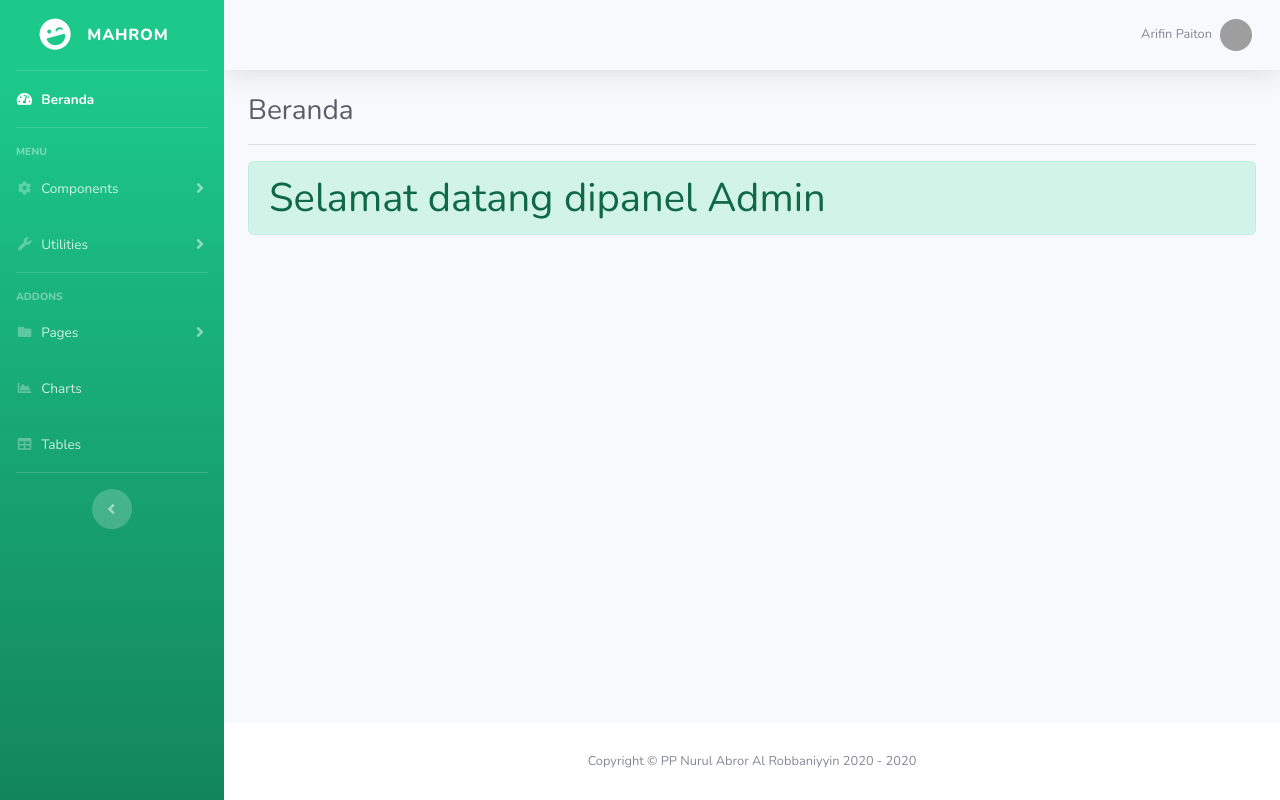
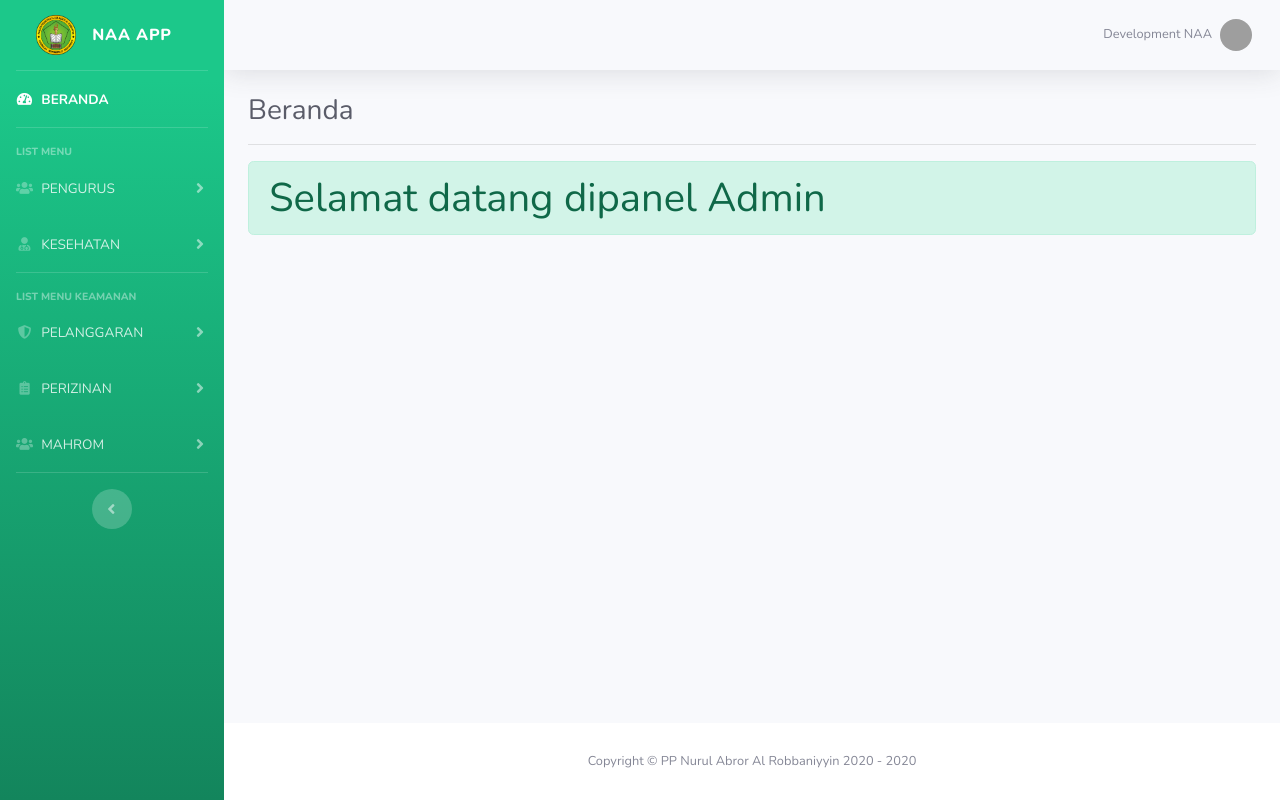
Before and after one commit to abdulbasit1996/appnaa, a CodeIgniter app: page /mahrom/ in a window 1280 px wide. Run offline with CodeIgniter, Linux system fonts and the light colour scheme; some libraries are stand-ins or nearby versions; grey boxes are pictures that could not be loaded.

Commit message:
membuat menu & tambah logo

```diff
--- a/application/views/template/header.php
+++ b/application/views/template/header.php
@@ -9,7 +9,7 @@
   <meta name="description" content="">
   <meta name="author" content="">
 
-  <title>Aplikasi Mahrom - Administrator</title>
+  <title>NAA-App - Administrator</title>
 
   <!-- Custom fonts for this template -->
   <link href="<?= base_url(); ?>assets/vendor/fontawesome-free/css/all.min.css" rel="stylesheet" type="text/css">
@@ -53,14 +53,14 @@
             <!-- Nav Item - User Information -->
             <li class="nav-item dropdown no-arrow">
               <a class="nav-link dropdown-toggle" href="#" id="userDropdown" role="button" data-toggle="dropdown" aria-haspopup="true" aria-expanded="false">
-                <span class="mr-2 d-none d-lg-inline text-gray-600 small">Arifin Paiton</span>
+                <span class="mr-2 d-none d-lg-inline text-gray-600 small">Development NAA</span>
                 <img class="img-profile rounded-circle" src="https://source.unsplash.com/QAB-WJcbgJk/60x60">
               </a>
               <!-- Dropdown - User Information -->
               <div class="dropdown-menu dropdown-menu-right shadow animated--grow-in" aria-labelledby="userDropdown">
                 <a class="dropdown-item" href="#" data-toggle="modal" data-target="#logoutModal">
                   <i class="fas fa-sign-out-alt fa-sm fa-fw mr-2 text-gray-400"></i>
-                  Logout
+                  Keluar
                 </a>
               </div>
             </li>
--- a/application/views/template/sidebar.php
+++ b/application/views/template/sidebar.php
@@ -2,10 +2,11 @@
 
   <!-- Sidebar - Brand -->
   <a class="sidebar-brand d-flex align-items-center justify-content-center" href="index.html">
-    <div class="sidebar-brand-icon rotate-n-15">
-      <i class="fas fa-laugh-wink"></i>
+    <div class="sidebar-brand-icon">
+      <!-- <i class="fas fa-laugh-wink"></i> -->
+      <img src="assets/img/LOGONAA.png" alt="" width="40px">
     </div>
-    <div class="sidebar-brand-text mx-3">Mahrom</div>
+    <div class="sidebar-brand-text mx-3">NAA App</div>
   </a>
 
   <!-- Divider -->
@@ -15,7 +16,7 @@
   <li class="nav-item active">
     <a class="nav-link" href="beranda">
       <i class="fas fa-fw fa-tachometer-alt"></i>
-      <span>Beranda</span></a>
+      <span>BERANDA</span></a>
   </li>
 
   <!-- Divider -->
@@ -23,81 +24,102 @@
 
   <!-- Heading -->
   <div class="sidebar-heading">
-    Menu
+    LIST MENU
   </div>
 
   <!-- Nav Item - Pages Collapse Menu -->
+  <!-- Menu bagian KEPEGURUSAN -->
   <li class="nav-item">
     <a class="nav-link collapsed" href="#" data-toggle="collapse" data-target="#collapseTwo" aria-expanded="true" aria-controls="collapseTwo">
-      <i class="fas fa-fw fa-cog"></i>
-      <span>Components</span>
+      <i class="fas fa-users fa-cog"></i>
+      <span>PENGURUS</span>
     </a>
     <div id="collapseTwo" class="collapse" aria-labelledby="headingTwo" data-parent="#accordionSidebar">
       <div class="bg-white py-2 collapse-inner rounded">
-        <h6 class="collapse-header">Custom Components:</h6>
-        <a class="collapse-item" href="buttons.html">Buttons</a>
-        <a class="collapse-item" href="cards.html">Cards</a>
+        <!-- <h6 class="collapse-header">Custom Components:</h6> -->
+        <a class="collapse-item" href="buttons.html">Menu 1</a>
+        <a class="collapse-item" href="cards.html">Menu 2</a>
       </div>
     </div>
   </li>
 
   <!-- Nav Item - Utilities Collapse Menu -->
+  <!-- Menu bagian KESEHATAN -->
   <li class="nav-item">
     <a class="nav-link collapsed" href="#" data-toggle="collapse" data-target="#collapseUtilities" aria-expanded="true" aria-controls="collapseUtilities">
-      <i class="fas fa-fw fa-wrench"></i>
-      <span>Utilities</span>
+      <i class="fas fa-fw fa-user-md"></i>
+      <span>KESEHATAN</span>
     </a>
     <div id="collapseUtilities" class="collapse" aria-labelledby="headingUtilities" data-parent="#accordionSidebar">
       <div class="bg-white py-2 collapse-inner rounded">
-        <h6 class="collapse-header">Custom Utilities:</h6>
-        <a class="collapse-item" href="utilities-color.html">Colors</a>
-        <a class="collapse-item" href="utilities-border.html">Borders</a>
-        <a class="collapse-item" href="utilities-animation.html">Animations</a>
-        <a class="collapse-item" href="utilities-other.html">Other</a>
+        <!-- <h6 class="collapse-header">Custom Utilities:</h6> -->
+        <a class="collapse-item" href="">Kelola Kesehatan Santri</a>
+        <a class="collapse-item" href="">Kelola Level Perawatan</a>
+        <!-- <a class="collapse-item" href="utilities-animation.html">Animations</a> -->
+        <!-- <a class="collapse-item" href="utilities-other.html">Other</a> -->
       </div>
     </div>
   </li>
+
+
 
   <!-- Divider -->
   <hr class="sidebar-divider">
 
   <!-- Heading -->
   <div class="sidebar-heading">
-    Addons
+    LIST MENU KEAMANAN
   </div>
 
-  <!-- Nav Item - Pages Collapse Menu -->
+  <!-- Menu bagian PELANGGARAN -->
   <li class="nav-item">
-    <a class="nav-link collapsed" href="#" data-toggle="collapse" data-target="#collapsePages" aria-expanded="true" aria-controls="collapsePages">
-      <i class="fas fa-fw fa-folder"></i>
-      <span>Pages</span>
+    <a class="nav-link collapsed" href="#" data-toggle="collapse" data-target="#collapseUtilities1" aria-expanded="true" aria-controls="collapseUtilities1">
+      <i class="fas fa-fw fa-shield-alt"></i>
+      <span>PELANGGARAN</span>
     </a>
-    <div id="collapsePages" class="collapse" aria-labelledby="headingPages" data-parent="#accordionSidebar">
+    <div id="collapseUtilities1" class="collapse" aria-labelledby="headingUtilities" data-parent="#accordionSidebar">
       <div class="bg-white py-2 collapse-inner rounded">
-        <h6 class="collapse-header">Login Screens:</h6>
-        <a class="collapse-item" href="login.html">Login</a>
-        <a class="collapse-item" href="register.html">Register</a>
-        <a class="collapse-item" href="forgot-password.html">Forgot Password</a>
-        <div class="collapse-divider"></div>
-        <h6 class="collapse-header">Other Pages:</h6>
-        <a class="collapse-item" href="404.html">404 Page</a>
-        <a class="collapse-item" href="blank.html">Blank Page</a>
+        <!-- <h6 class="collapse-header">Custom Utilities:</h6> -->
+        <a class="collapse-item" href="">Menu 1</a>
+        <a class="collapse-item" href="">Menu 2</a>
+        <!-- <a class="collapse-item" href="utilities-animation.html">Animations</a> -->
+        <!-- <a class="collapse-item" href="utilities-other.html">Other</a> -->
       </div>
     </div>
   </li>
 
-  <!-- Nav Item - Charts -->
+  <!-- Menu bagian PERIZINAN -->
   <li class="nav-item">
-    <a class="nav-link" href="charts.html">
-      <i class="fas fa-fw fa-chart-area"></i>
-      <span>Charts</span></a>
+    <a class="nav-link collapsed" href="#" data-toggle="collapse" data-target="#collapseUtilities2" aria-expanded="true" aria-controls="collapseUtilities2">
+      <i class="fas fa-fw fa-clipboard-list"></i>
+      <span>PERIZINAN</span>
+    </a>
+    <div id="collapseUtilities2" class="collapse" aria-labelledby="headingUtilities" data-parent="#accordionSidebar">
+      <div class="bg-white py-2 collapse-inner rounded">
+        <!-- <h6 class="collapse-header">Custom Utilities:</h6> -->
+        <a class="collapse-item" href="">Menu 1</a>
+        <a class="collapse-item" href="">Menu 2</a>
+        <!-- <a class="collapse-item" href="utilities-animation.html">Animations</a> -->
+        <!-- <a class="collapse-item" href="utilities-other.html">Other</a> -->
+      </div>
+    </div>
   </li>
 
-  <!-- Nav Item - Tables -->
+  <!-- Menu bagian MAHROM -->
   <li class="nav-item">
-    <a class="nav-link" href="tables.html">
-      <i class="fas fa-fw fa-table"></i>
-      <span>Tables</span></a>
+    <a class="nav-link collapsed" href="#" data-toggle="collapse" data-target="#collapseUtilities3" aria-expanded="true" aria-controls="collapseUtilities3">
+      <i class="fas fa-fw fa-users"></i>
+      <span>MAHROM</span>
+    </a>
+    <div id="collapseUtilities3" class="collapse" aria-labelledby="headingUtilities" data-parent="#accordionSidebar">
+      <div class="bg-white py-2 collapse-inner rounded">
+        <!-- <h6 class="collapse-header">Custom Utilities:</h6> -->
+        <a class="collapse-item" href="">Menu 1</a>
+        <a class="collapse-item" href="">Menu 2</a>
+        <!-- <a class="collapse-item" href="utilities-animation.html">Animations</a> -->
+        <!-- <a class="collapse-item" href="utilities-other.html">Other</a> -->
+      </div>
+    </div>
   </li>
 
   <!-- Divider -->
```
Also changed, not shown: assets/img/LOGONAA.png (added).
